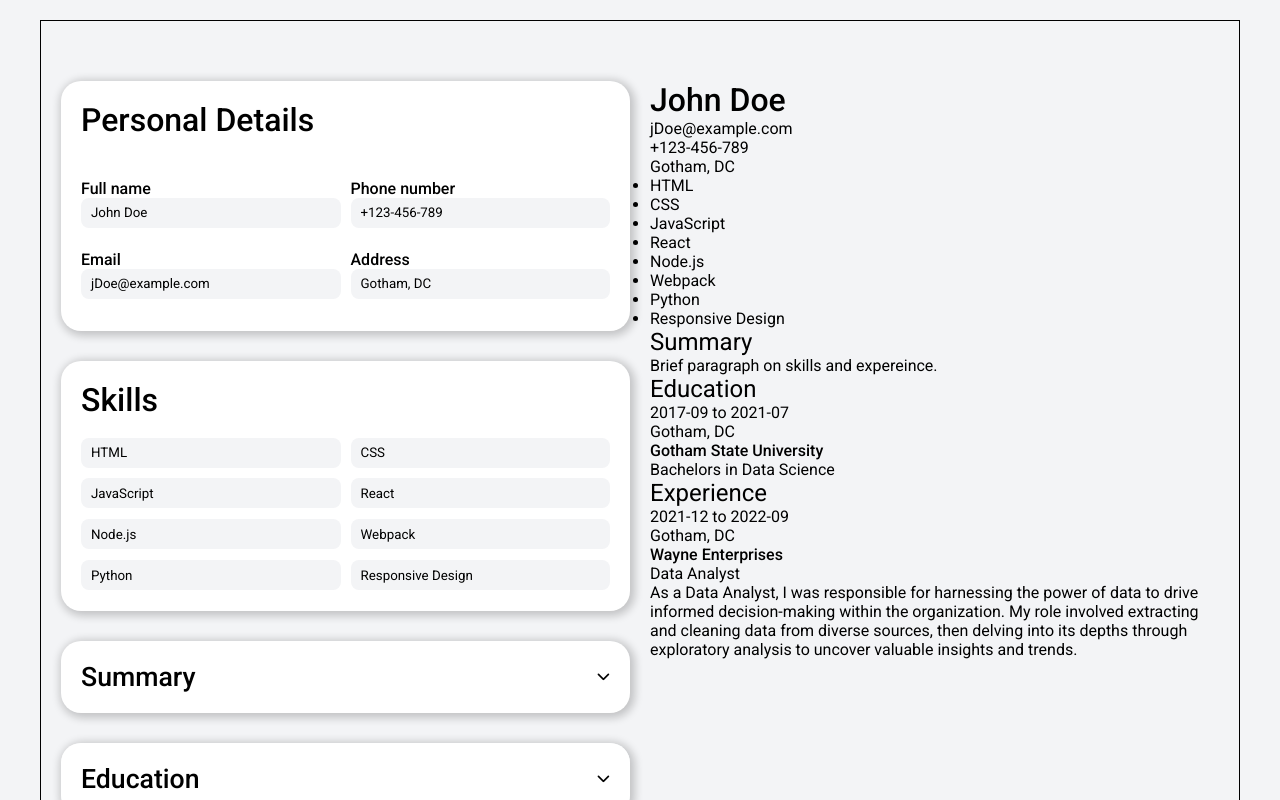
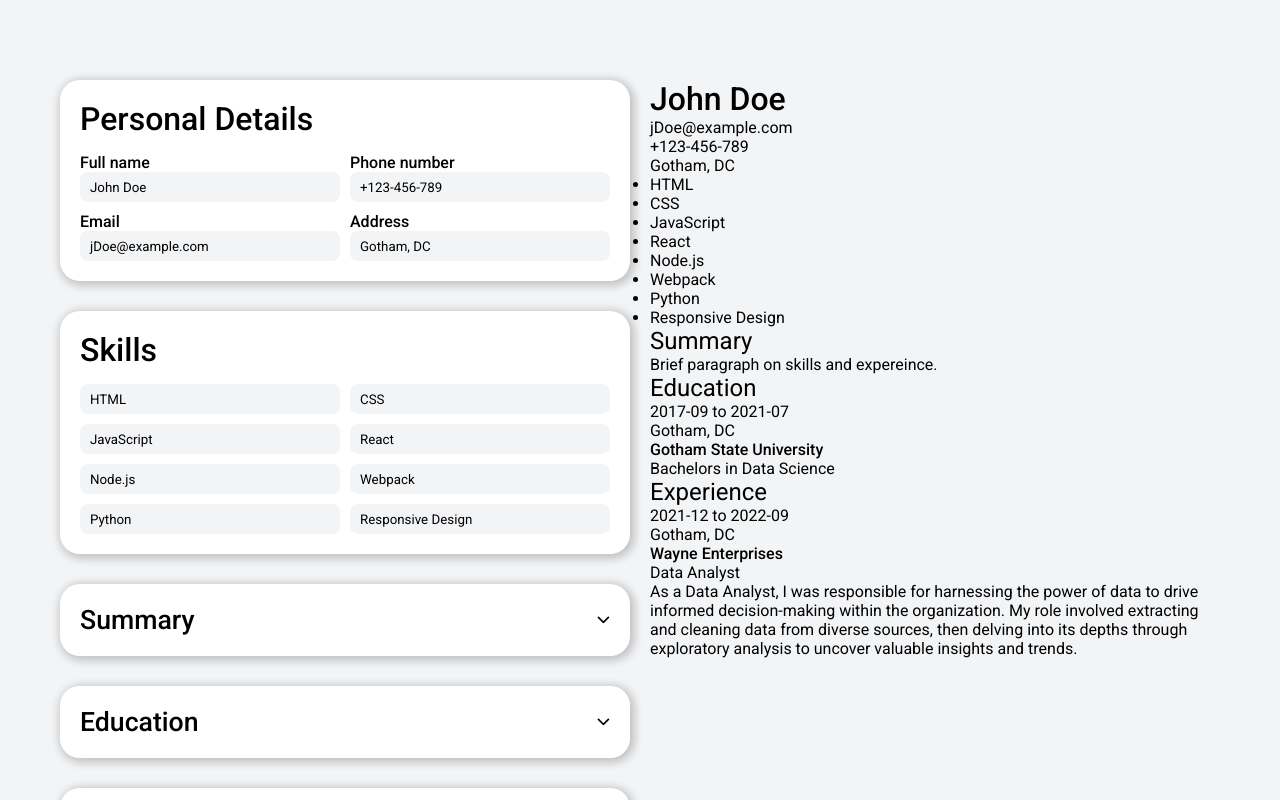
Before and after one commit to headlessNode/CV-application, a React (Vite) app: page / in a window 1280 px wide. Shown: the top 800 px of the page. Built offline with nearby package versions, Linux system fonts and the light colour scheme.

Commit message:
change info form to flex

```diff
--- a/src/App.css
+++ b/src/App.css
@@ -5,12 +5,11 @@
     grid-template-columns: repeat(auto-fit, minmax(320px, 1fr));
     gap: 20px;
     padding: 60px 20px 60px 20px;
-    border: 1px solid black;
 }
 
 .main-grid .info-form {
-    display: grid;
-    grid-template-rows: 250px 250px 0.2fr 0.2fr 0.2fr;
+    display: flex;
+    flex-direction: column;
     gap: 30px;
 }
 
```
